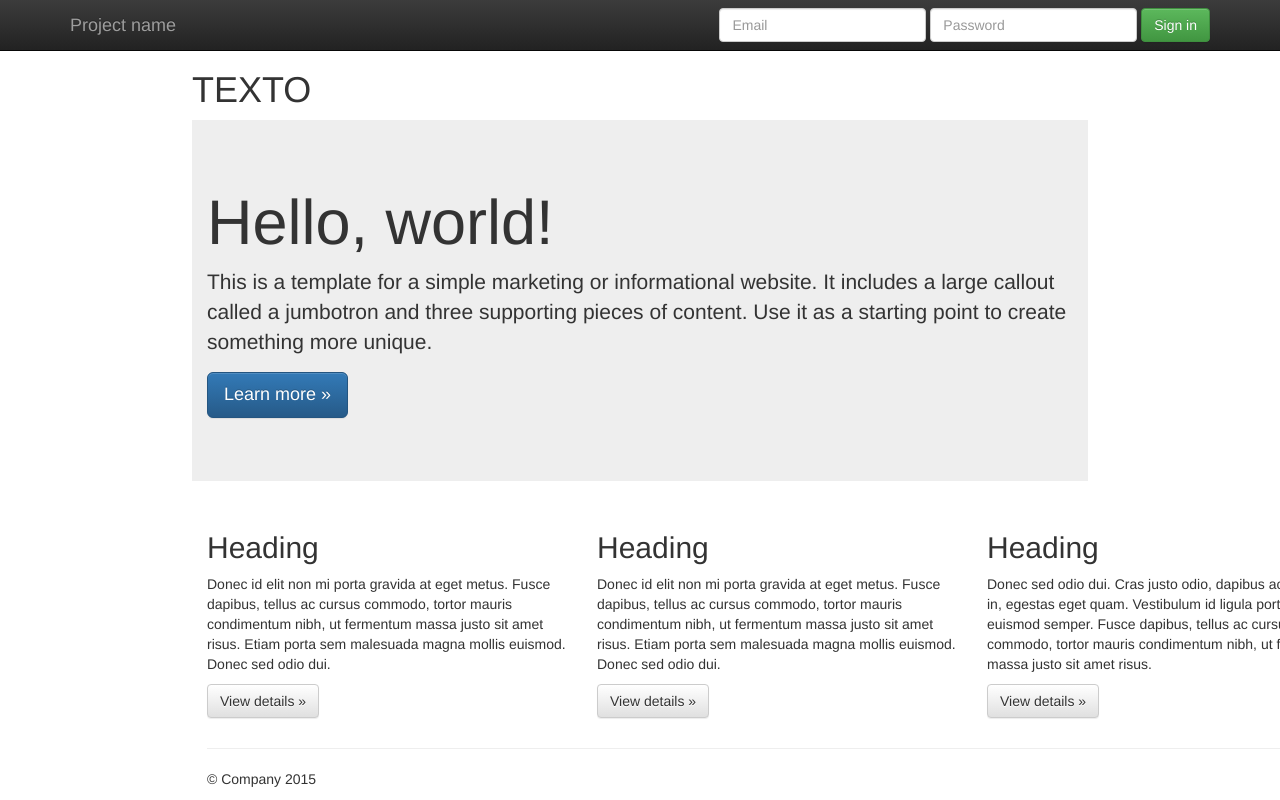
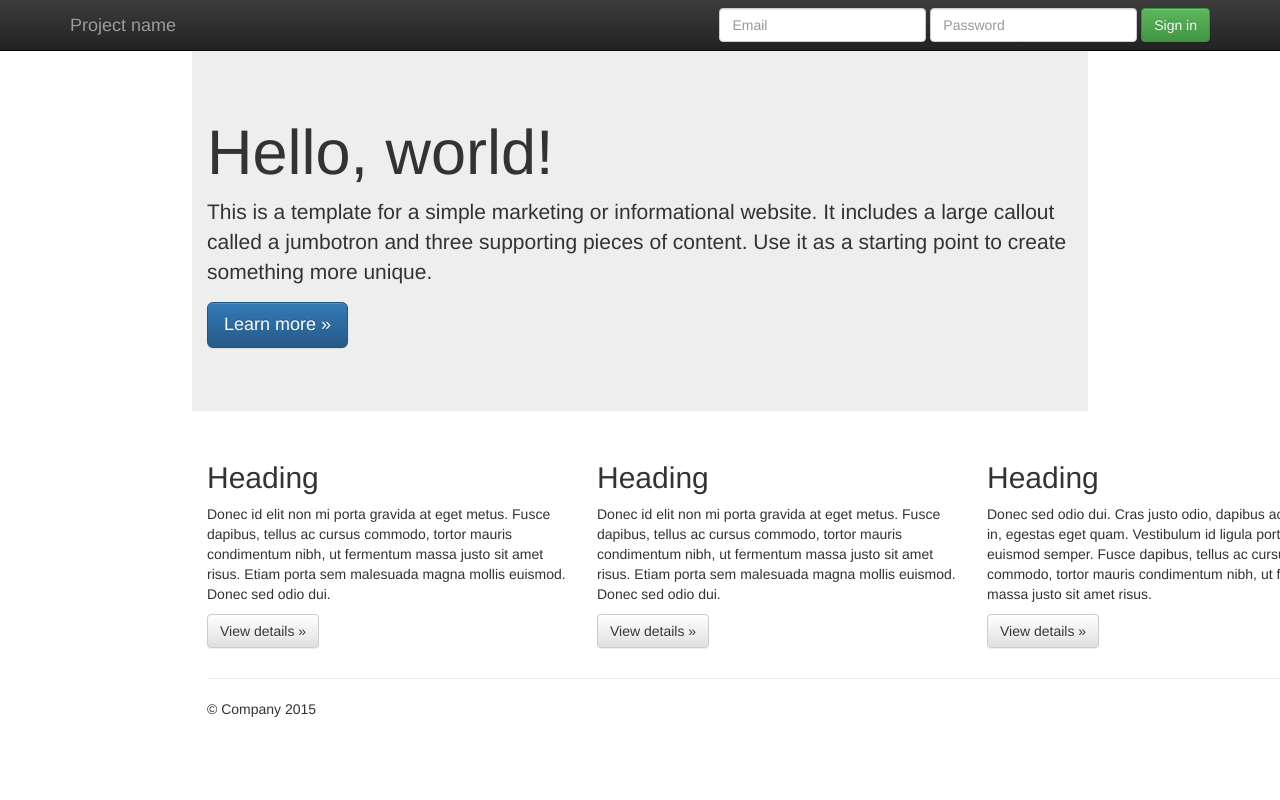
Before and after one commit to adrianCSax/p004, a plain HTML site: page index.html in a window 1280 px wide. Shown: the top 800 px of the page. Drawn offline with nearby package versions, Linux system fonts and the light colour scheme.

Commit message:
Reduciendo Index

```diff
--- a/index.html
+++ b/index.html
@@ -7,7 +7,6 @@
         <meta charset="utf-8">
         <meta http-equiv="X-UA-Compatible" content="IE=edge,chrome=1">
         <title>Proyecto p04</title>
-        <h1>TEXTO</h1>
         <meta name="description" content="">
         <meta name="viewport" content="width=device-width, initial-scale=1">
         <link rel="apple-touch-icon" href="apple-touch-icon.png">
```
